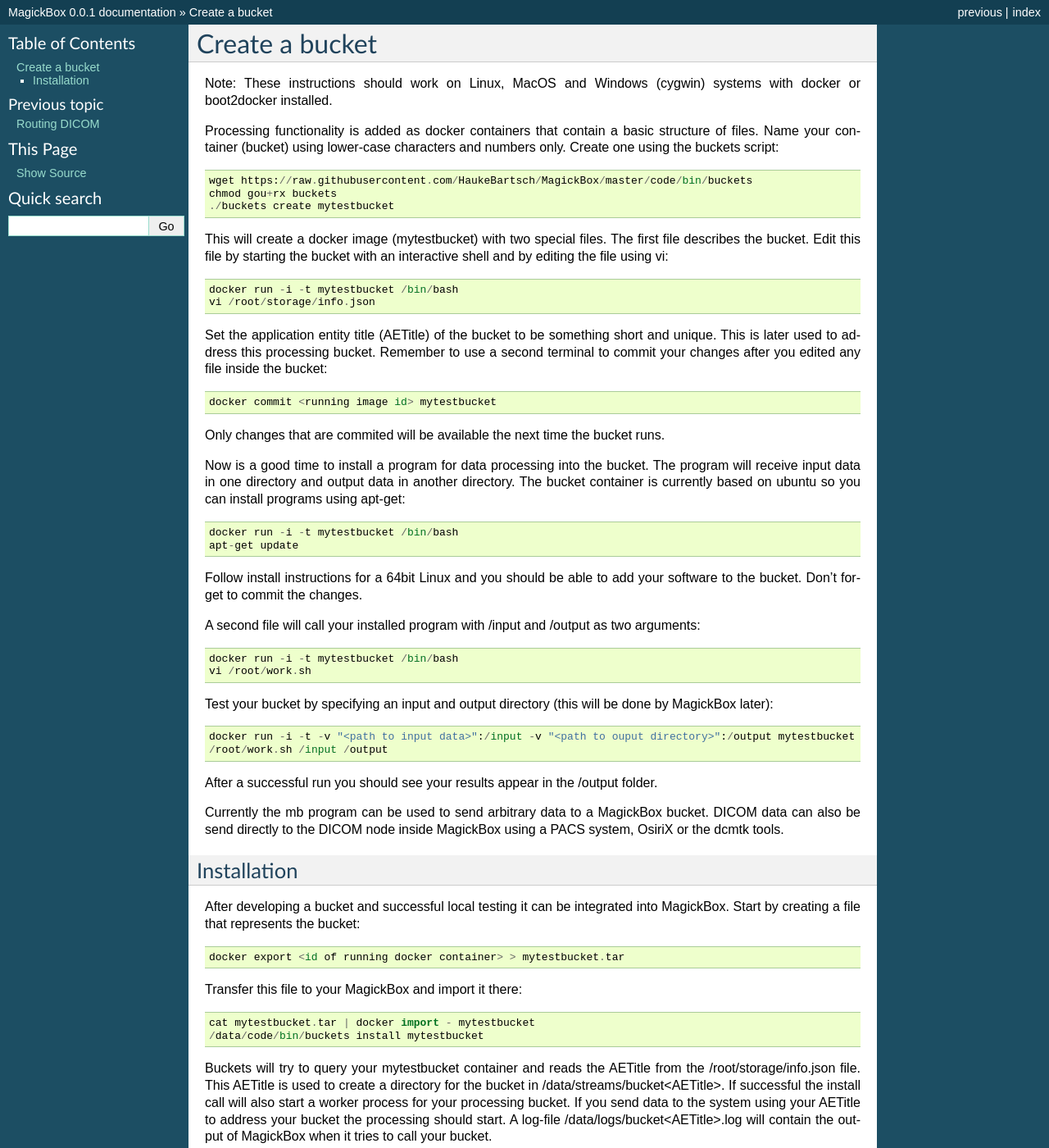
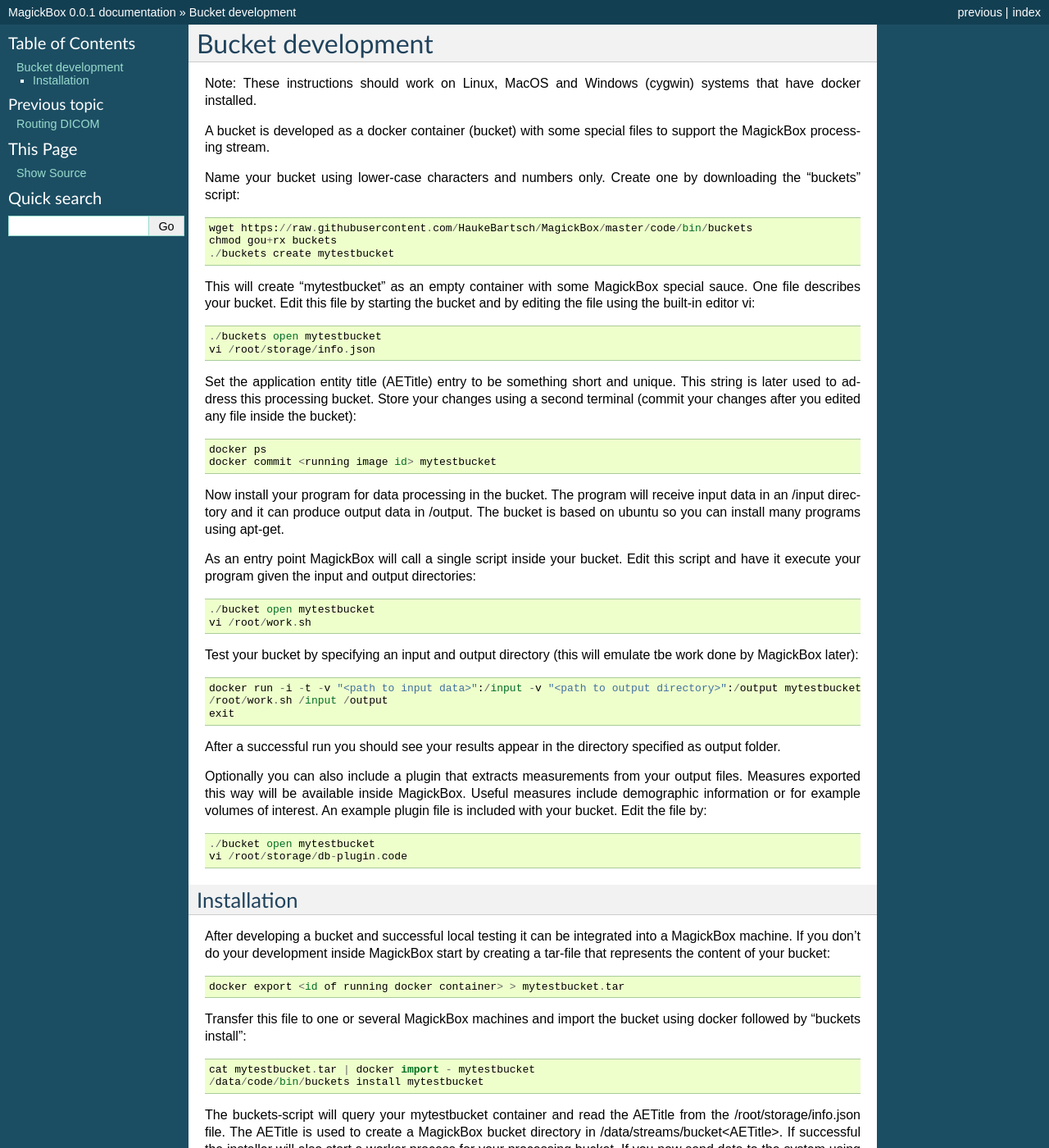
Before and after one commit to HaukeBartsch/MagickBox, a Sphinx documentation site: the page built from code/documentation/docs/source/BucketAPI.rst, in a window 1280 px wide and 1400 px high. Shown: the whole window at 82% size. Built offline with Sphinx 7.4.7, drawn with Linux system fonts in a browser that asks for light colours; some of the changed text lies outside the part shown.

Commit message:
document latest changes in buckets

```diff
--- a/code/documentation/docs/source/BucketAPI.rst
+++ b/code/documentation/docs/source/BucketAPI.rst
@@ -1,59 +1,60 @@
 .. _BucketAPI:
 
-****************
-Create a bucket
-****************
+*******************
+Bucket development
+*******************
 
-Note: These instructions should work on Linux, MacOS and Windows (cygwin) systems with docker or boot2docker installed.
+Note: These instructions should work on Linux, MacOS and Windows (cygwin) systems that have docker installed.
 
-Processing functionality is added as docker containers that contain a basic structure of files. Name your container (bucket) using lower-case characters and numbers only. Create one using the buckets script::
+A bucket is developed as a docker container (bucket) with some special files to support the MagickBox processing stream.
+
+Name your bucket using lower-case characters and numbers only. Create one by downloading the "buckets" script::
 
  wget https://raw.githubusercontent.com/HaukeBartsch/MagickBox/master/code/bin/buckets
  chmod gou+rx buckets
  ./buckets create mytestbucket
 
-This will create a docker image (mytestbucket) with two special files. The first file describes the bucket. Edit this file by starting the bucket with an interactive shell and by editing the file using vi::
+This will create "mytestbucket" as an empty container with some MagickBox special sauce. One file describes your bucket. Edit this file by starting the bucket and by editing the file using the built-in editor vi::
 
- docker run -i -t mytestbucket /bin/bash
+ ./buckets open mytestbucket
  vi /root/storage/info.json
 
-Set the application entity title (AETitle) of the bucket to be something short and unique. This is later used to address this processing bucket. Remember to use a second terminal to commit your changes after you edited any file inside the bucket::
+Set the application entity title (AETitle) entry to be something short and unique. This string is later used to address this processing bucket. Store your changes using a second terminal (commit your changes after you edited any file inside the bucket)::
 
+ docker ps
  docker commit <running image id> mytestbucket
 
-Only changes that are commited will be available the next time the bucket runs.
+Now install your program for data processing in the bucket. The program will receive input data in an /input directory and it can produce output data in /output. The bucket is based on ubuntu so you can install many programs using apt-get.
 
-Now is a good time to install a program for data processing into the bucket. The program will receive input data in one directory and output data in another directory. The bucket container is currently based on ubuntu so you can install programs using apt-get::
+As an entry point MagickBox will call a single script inside your bucket. Edit this script and have it execute your program given the input and output directories::
 
- docker run -i -t mytestbucket /bin/bash
- apt-get update
-
-Follow install instructions for a 64bit Linux and you should be able to add your software to the bucket. Don't forget to commit the changes.
-
-A second file will call your installed program with /input and /output as two arguments::
-
- docker run -i -t mytestbucket /bin/bash
+ ./bucket open mytestbucket
  vi /root/work.sh
 
-Test your bucket by specifying an input and output directory (this will be done by MagickBox later)::
+Test your bucket by specifying an input and output directory (this will emulate tbe work done by MagickBox later)::
 
- docker run -i -t -v "<path to input data>":/input -v "<path to ouput directory>":/output mytestbucket /bin/bash
+ docker run -i -t -v "<path to input data>":/input -v "<path to output directory>":/output mytestbucket /bin/bash
  /root/work.sh /input /output
+ exit
 
-After a successful run you should see your results appear in the /output folder.
+After a successful run you should see your results appear in the directory specified as output folder.
 
-Currently the mb program can be used to send arbitrary data to a MagickBox bucket. DICOM data can also be send directly to the DICOM node inside MagickBox using a PACS system, OsiriX or the dcmtk tools.
+Optionally you can also include a plugin that extracts measurements from your output files. Measures exported this way will be available inside MagickBox. Useful measures include demographic information or for example volumes of interest. An example plugin file is included with your bucket. Edit the file by::
+
+ ./bucket open mytestbucket
+ vi /root/storage/db-plugin.code
+
 
 Installation
 ============
 
-After developing a bucket and successful local testing it can be integrated into MagickBox. Start by creating a file that represents the bucket::
+After developing a bucket and successful local testing it can be integrated into a MagickBox machine. If you don't do your development inside MagickBox start by creating a tar-file that represents the content of your bucket::
 
  docker export <id of running docker container> > mytestbucket.tar
 
-Transfer this file to your MagickBox and import it there::
+Transfer this file to one or several MagickBox machines and import the bucket using docker followed by "buckets install"::
 
  cat mytestbucket.tar | docker import - mytestbucket
  /data/code/bin/buckets install mytestbucket
 
-Buckets will try to query your mytestbucket container and reads the AETitle from the /root/storage/info.json file. This AETitle is used to create a directory for the bucket in /data/streams/bucket<AETitle>. If successful the install call will also start a worker process for your processing bucket. If you send data to the system using your AETitle to address your bucket the processing should start. A log-file /data/logs/bucket<AETitle>.log will contain the output of MagickBox when it tries to call your bucket.
+The buckets-script will query your mytestbucket container and read the AETitle from the /root/storage/info.json file. The AETitle is used to create a MagickBox bucket directory in /data/streams/bucket<AETitle>. If successful the installer will also start a worker process for your processing bucket. If you now send data to the system using your AETitle to address your bucket the processing should start (see the mb tool). A log-file /data/logs/bucket<AETitle>.log will contain the output of MagickBox when it tries to call your bucket. If your bucket produces some outputs they will be displayed as the processing.log.
```
